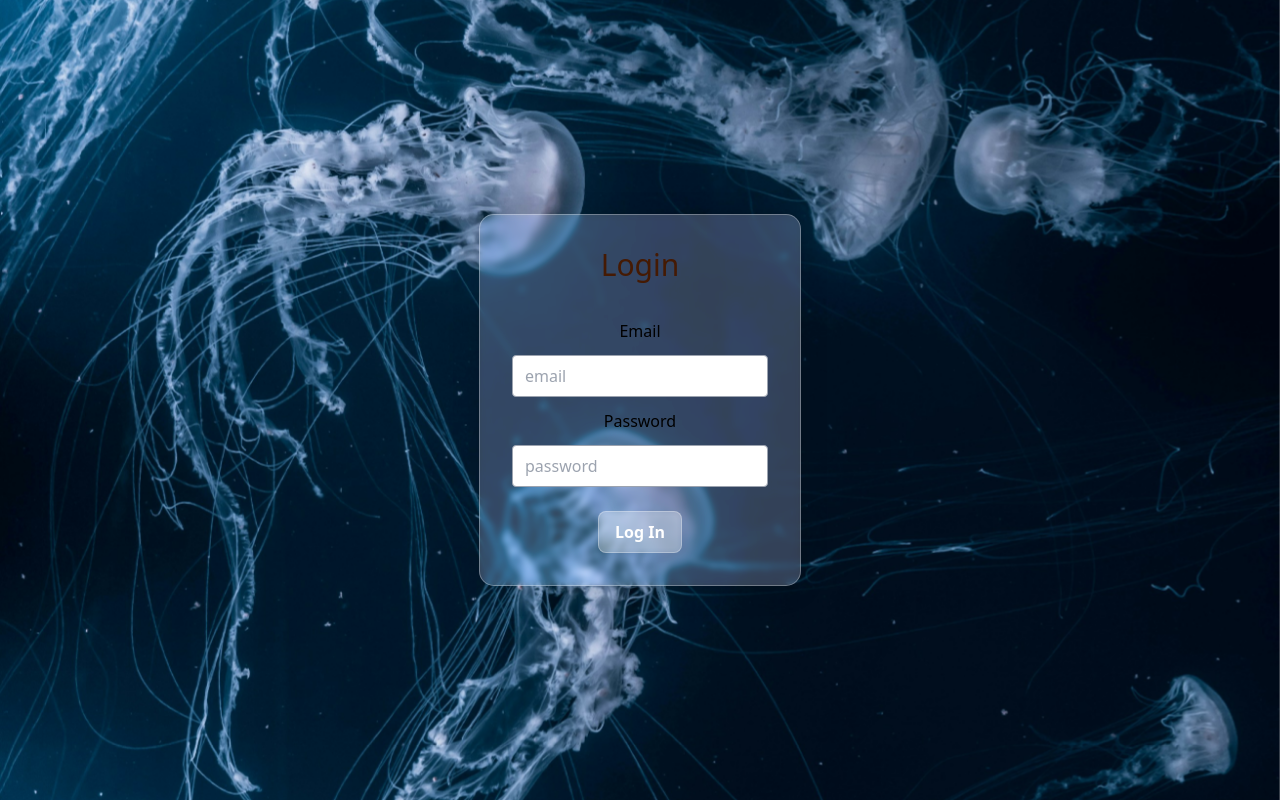
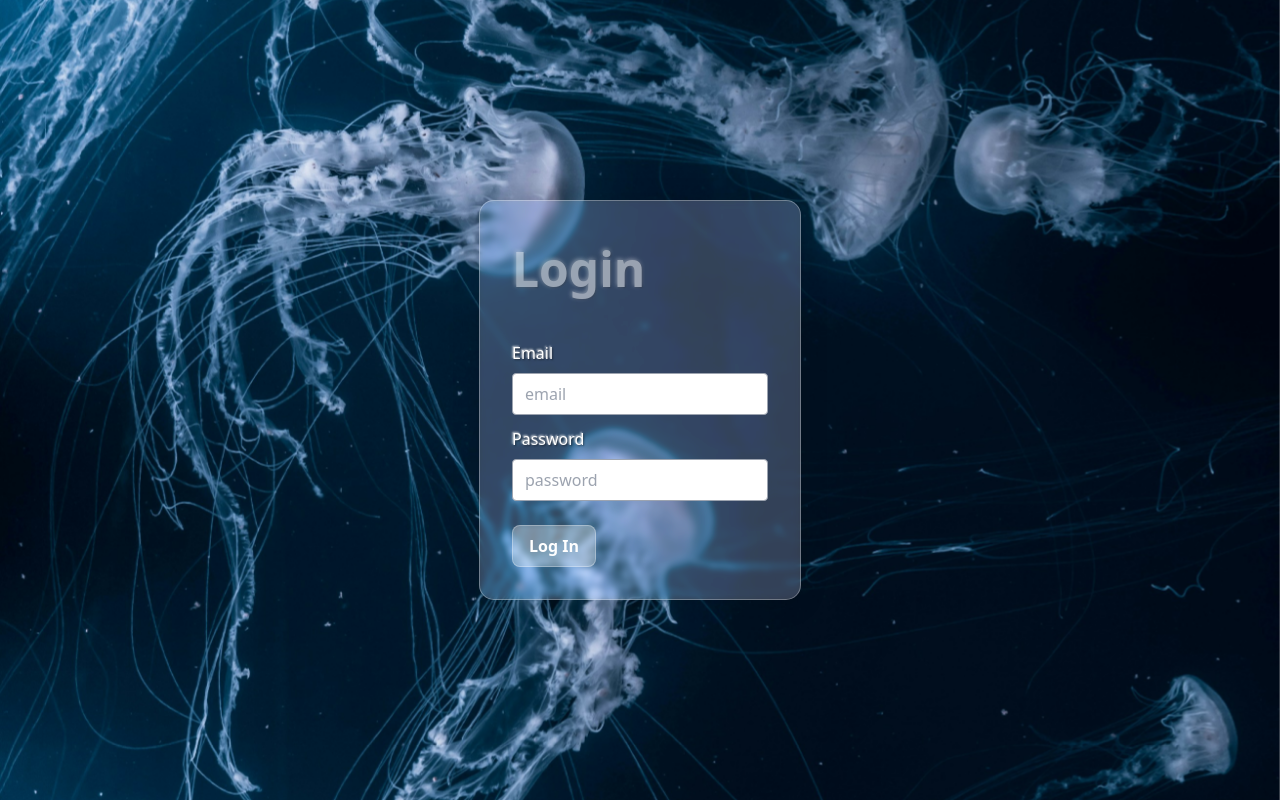
Before and after one commit to suulaav/suulaav.com.np, a Next.js app: page / in a window 1280 px wide. Built offline with nearby package versions, Linux system fonts and the light colour scheme.

Commit message:
Login Page

```diff
--- a/app/globals.css
+++ b/app/globals.css
@@ -7,7 +7,16 @@
     width: 100vw;
 }
 
-
+.glassy-title {
+    opacity: 0.5;
+    font-weight: 700;
+    color: rgba(255, 255, 255);
+    text-shadow:
+            -1px -1px 4px rgba(255, 255, 255, 0.8),
+            1px 1px 2px rgba(0, 0, 0, 0.5);
+    font-size: 3rem;
+    margin-bottom: 2.25rem;
+}
 .glass-effect {
     background: rgba(255, 255, 255, 0.2);
     backdrop-filter: blur(3px) saturate(180%);
@@ -41,3 +50,18 @@
 .glassy-button:hover {
     background: rgba(255, 255, 255, 0.3);
 }
+
+.glassy-label {
+    font-weight: 400; /* Make text bold */
+    color: rgba(255, 255, 255); /* Slightly opaque white text */
+    text-shadow:
+            -1px -1px 2px rgba(255, 255, 255, 0.8), /* Top left shadow for depth */
+            1px 1px 2px rgba(0, 0, 0, 0.5); /* Bottom right shadow for etched effect */
+    margin-bottom: 0.5rem; /* Spacing below the label */
+    display: block; /* Ensure the label takes up full width */
+}
+
+/* Adjust container to align items to the left */
+.glass-effect .flex-col {
+    align-items: flex-start; /* Align items to the left */
+}
--- a/app/page.tsx
+++ b/app/page.tsx
@@ -6,12 +6,12 @@ export default function Home() {
         <main className="main-background">
             <div className="glass-effect">
                 <div className="flex flex-col items-center">
-                    <h1 className="text-3xl text-amber-950 mb-9">Login</h1>
+                    <h1 className="glassy-title">Login</h1>
 
-                    <div className="w-max mb-3"><label>Email</label></div>
+                    <div className="w-max"><label className="glassy-label">Email</label></div>
                     <input className="border border-gray-400 rounded px-3 py-2 w-64 mb-3" placeholder="email" min="3" type="email"/>
 
-                    <div className="w-max mb-3"><label>Password</label></div>
+                    <div className="w-max"><label className="glassy-label">Password</label></div>
                     <input className="border border-gray-400 rounded px-3 py-2 w-64 mb-6" placeholder="password"
                            type="password" min="8"/>
 
```
